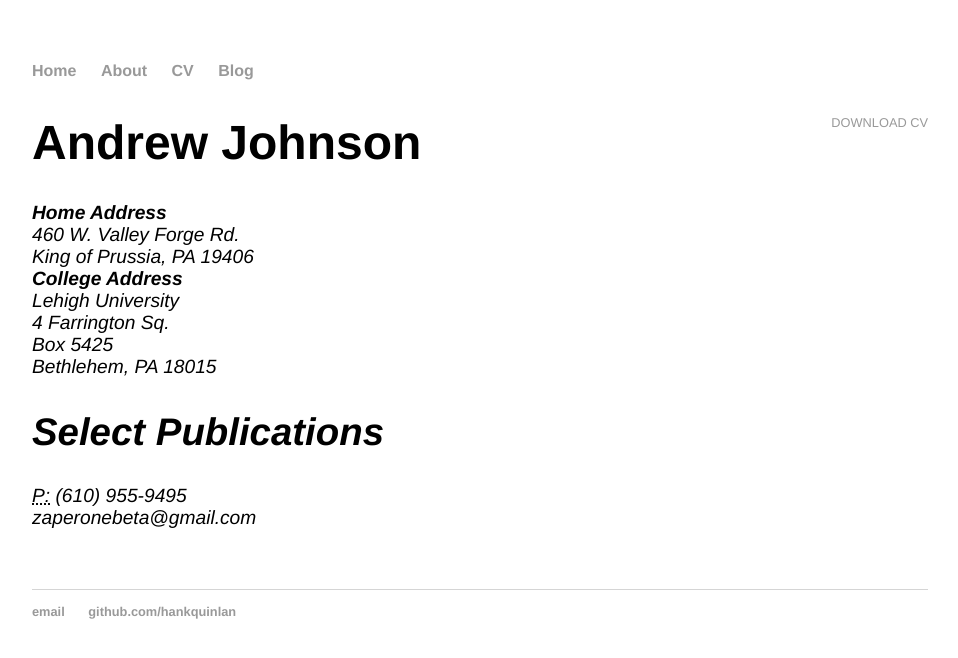
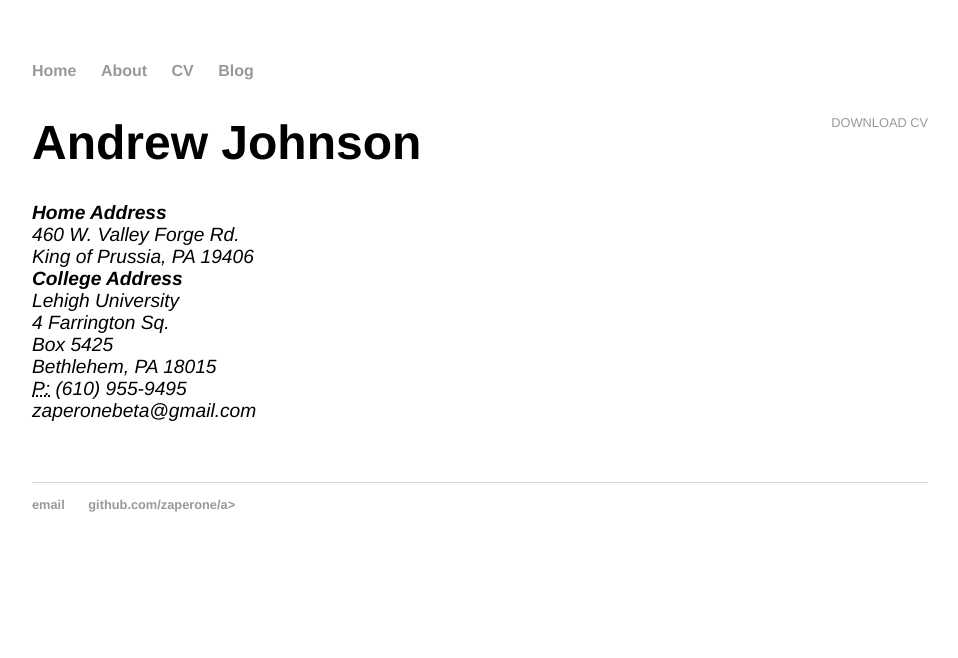
Before and after one commit to Zaperone/zaperone.github.io, a Jekyll site: the page built from cv/index.html, in a window 1280 px wide. Shown: the top 658 px of the page, without its empty margins (160-1118 px from the left). Built offline with Jekyll 4.4.1, drawn with Linux system fonts in a browser that asks for light colours.

Commit message:
Edited First Revision

```diff
--- a/_layouts/default.html
+++ b/_layouts/default.html
@@ -25,8 +25,8 @@
 
   <footer>
    <ul>
-   <li><a href="mailto:hankquinlanhub@gmail.com">email</a></li>
-   <li><a href="https://github.com/hankquinlan">github.com/hankquinlan</a></li>
+   <li><a href="mailto:zaperonebeta@gmail.com">email</a></li>
+   <li><a href="https://github.com/zaperone">github.com/zaperone/a></li>
    </ul>
   </footer>
   </body>
--- a/cv/index.html
+++ b/cv/index.html
@@ -16,7 +16,6 @@ title: CV of Andrew Johnson
 					4 Farrington Sq.<br>
 					Box 5425<br>
 					Bethlehem, PA 18015<br>
-					<h2>Select Publications</h2>
 
 					<abbr title="phone">P:</abbr> (610) 955-9495<br>
 					<span class="obfuscate">zaperonebeta@gmail.com</span>
```
